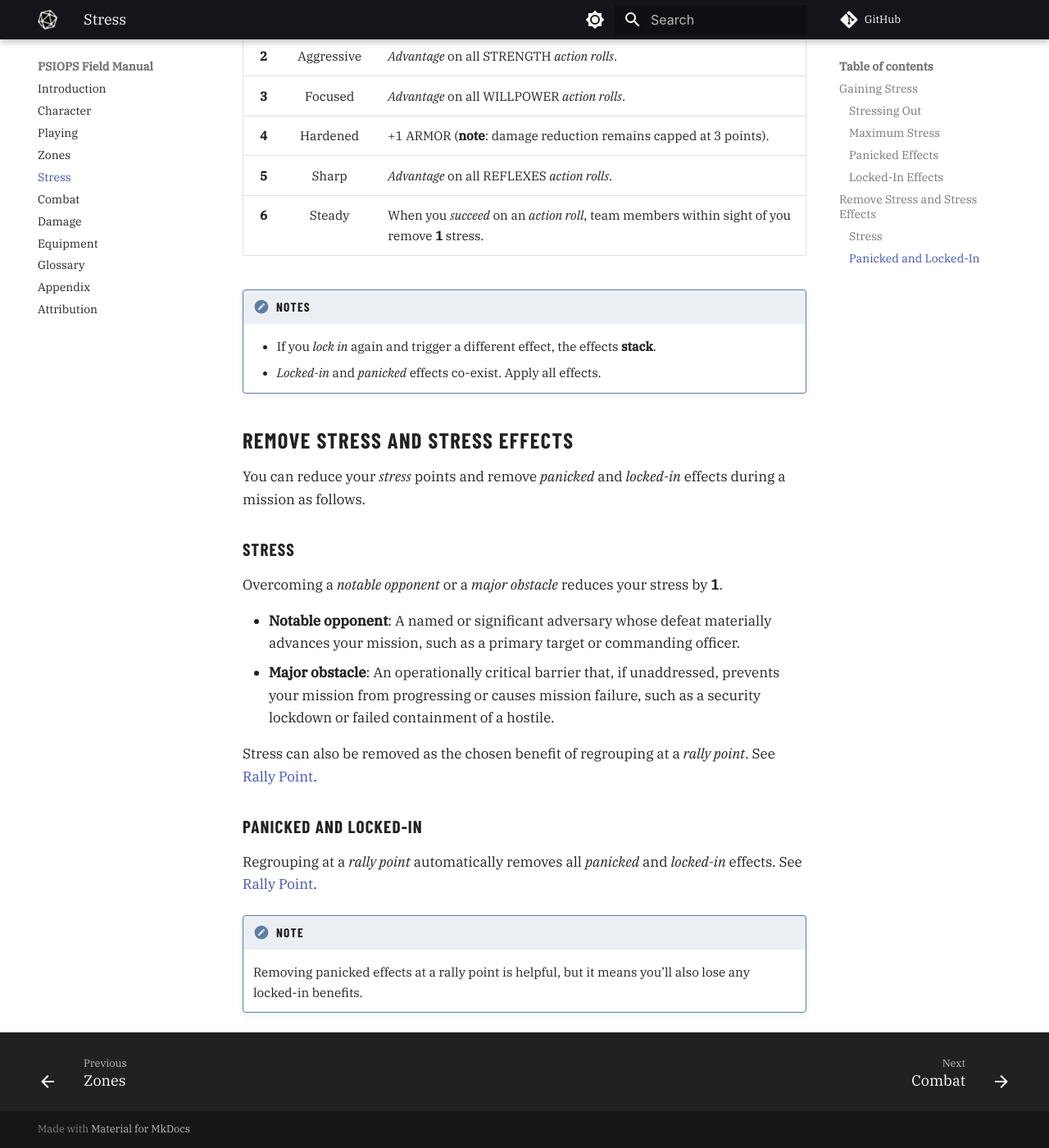
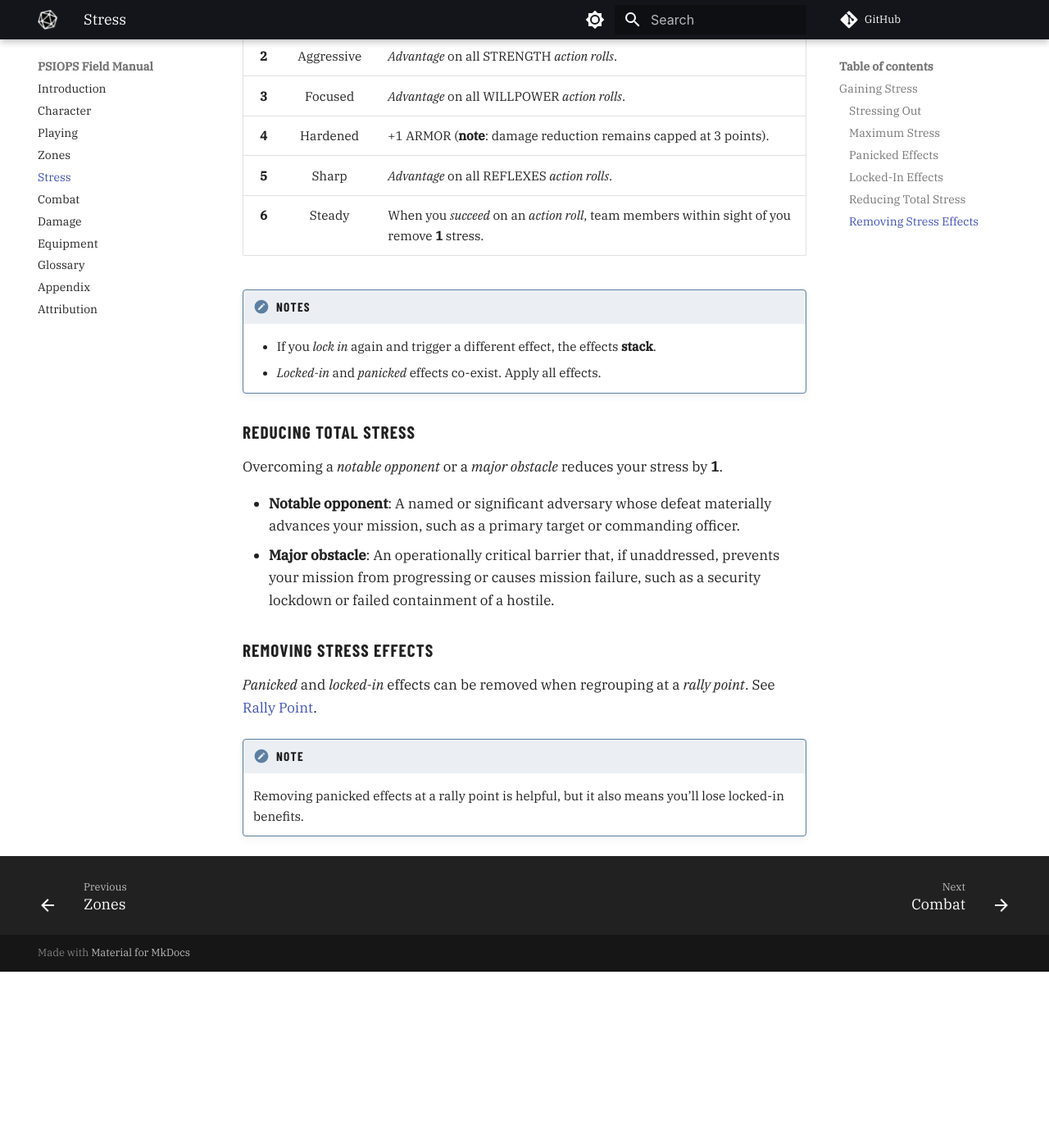
Before and after one commit to joemoose/psiops, an MkDocs documentation site: the page built from docs/stress.md, in a window 1280 px wide and 1400 px high, scrolled down 2526 px. Shown: the whole window at 82% size. Built offline with MkDocs 1.6.1 and Material for MkDocs 9.7.7, drawn with Linux system fonts in a browser that asks for light colours; plug-ins that fetch from the network failed and are left out; comment, search, counter and statistics services are not loaded; after the commit the page ends 3711 px from its top, so only the background shows below that.

Commit message:
Update stress.md

```diff
--- a/docs/stress.md
+++ b/docs/stress.md
@@ -87,23 +87,17 @@ When you’re *locked in*, roll **1d6** and apply the effect as follows:
 	- If you *lock in* again and trigger a different effect, the effects **stack**.
 	- *Locked-in* and *panicked* effects co-exist. Apply all effects.
 
-## Remove Stress and Stress Effects
-
-You can reduce your _stress_ points and remove *panicked* and *locked-in* effects during a mission as follows.
-
-### Stress
+### Reducing Total Stress
 
 Overcoming a *notable opponent* or a *major obstacle* reduces your stress by **1**.
 
 - **Notable opponent**: A named or significant adversary whose defeat materially advances your mission, such as a primary target or commanding officer.
 - **Major obstacle**: An operationally critical barrier that, if unaddressed, prevents your mission from progressing or causes mission failure, such as a security lockdown or failed containment of a hostile.
 
-Stress can also be removed as the chosen benefit of regrouping at a *rally point*. See [Rally Point](damage.md#rally-point).
+### Removing Stress Effects
 
-### Panicked and Locked-In
-
-Regrouping at a *rally point* automatically removes all *panicked* and *locked-in* effects. See [Rally Point](damage.md#rally-point).
+*Panicked* and *locked-in* effects can be removed when regrouping at a *rally point*. See [Rally Point](damage.md#rally-point).
 
 !!! note
 
-	Removing panicked effects at a rally point is helpful, but it means you’ll also lose any locked-in benefits.
+	Removing panicked effects at a rally point is helpful, but it also means you’ll lose locked-in benefits.
```
